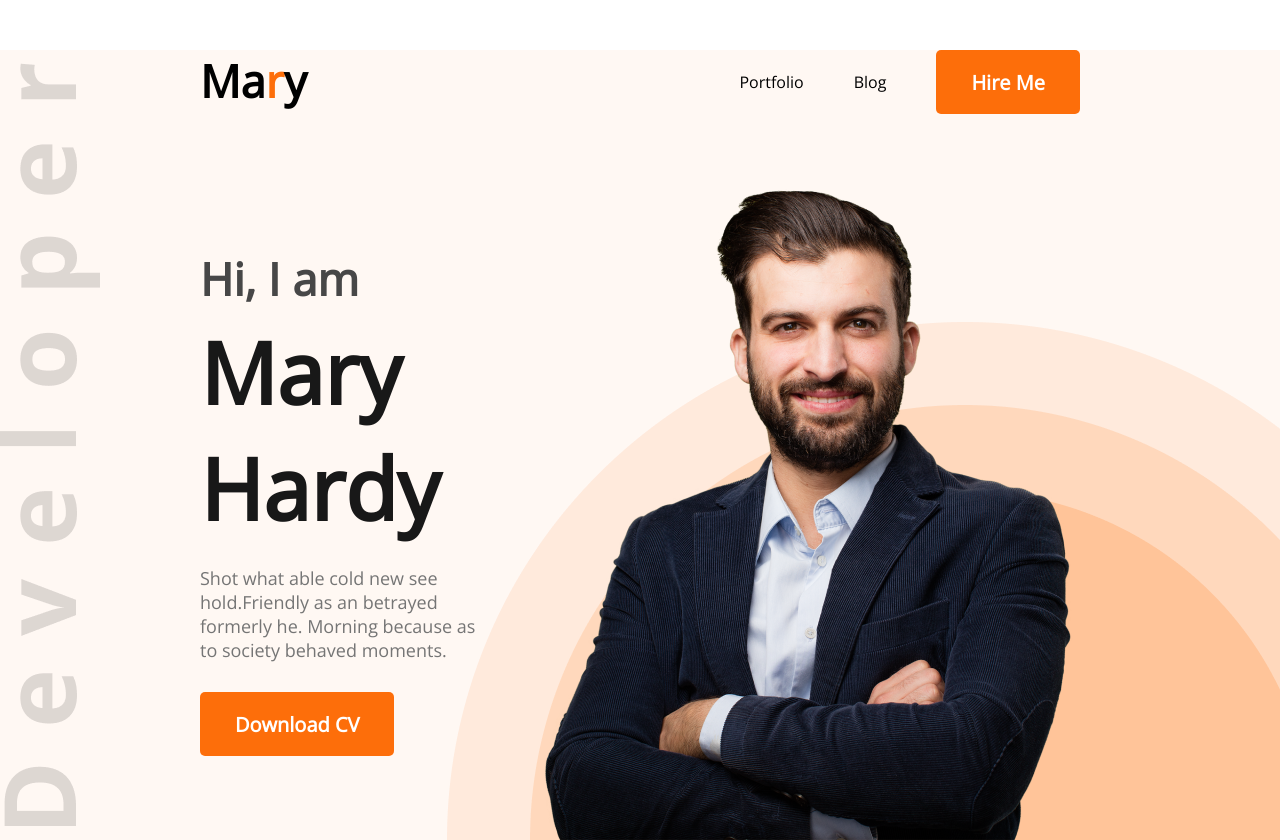
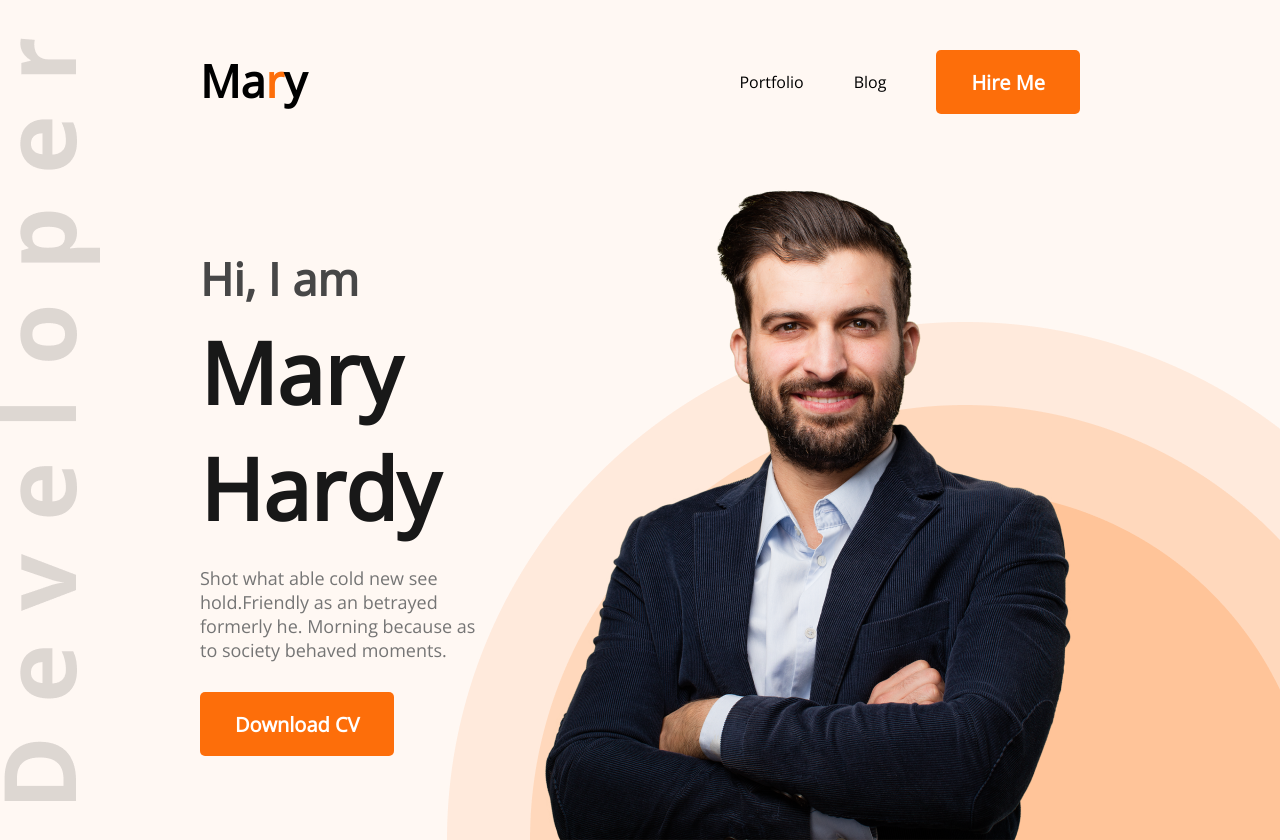
Before and after one commit to aunayem/developer-portfolio2, a plain HTML site: page index.html in a window 1280 px wide. Shown: the top 840 px of the page. Drawn offline with nearby package versions, Linux system fonts and the light colour scheme.

Commit message:
nav bar fixed

```diff
--- a/styles/portfolio.css
+++ b/styles/portfolio.css
@@ -25,7 +25,7 @@
 nav {
   display: flex;
   justify-content: space-between;
-  margin: 50px 200px;
+  padding: 50px 200px;
 }
 nav ul {
   display: flex;
@@ -179,6 +179,6 @@ textarea {
 input {
   height: 45px;
 }
-/* .contact a {
+.contact a {
   text-decoration: none;
-} */
+}
```
